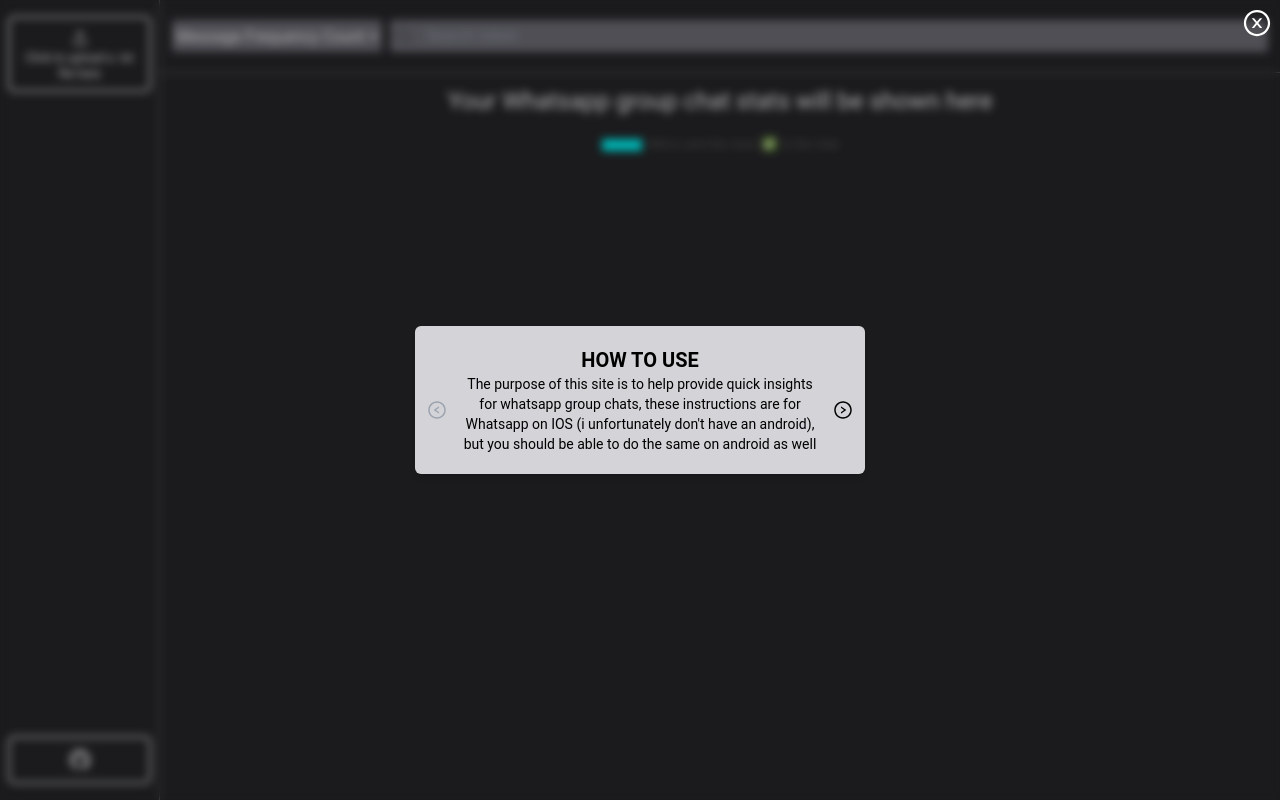
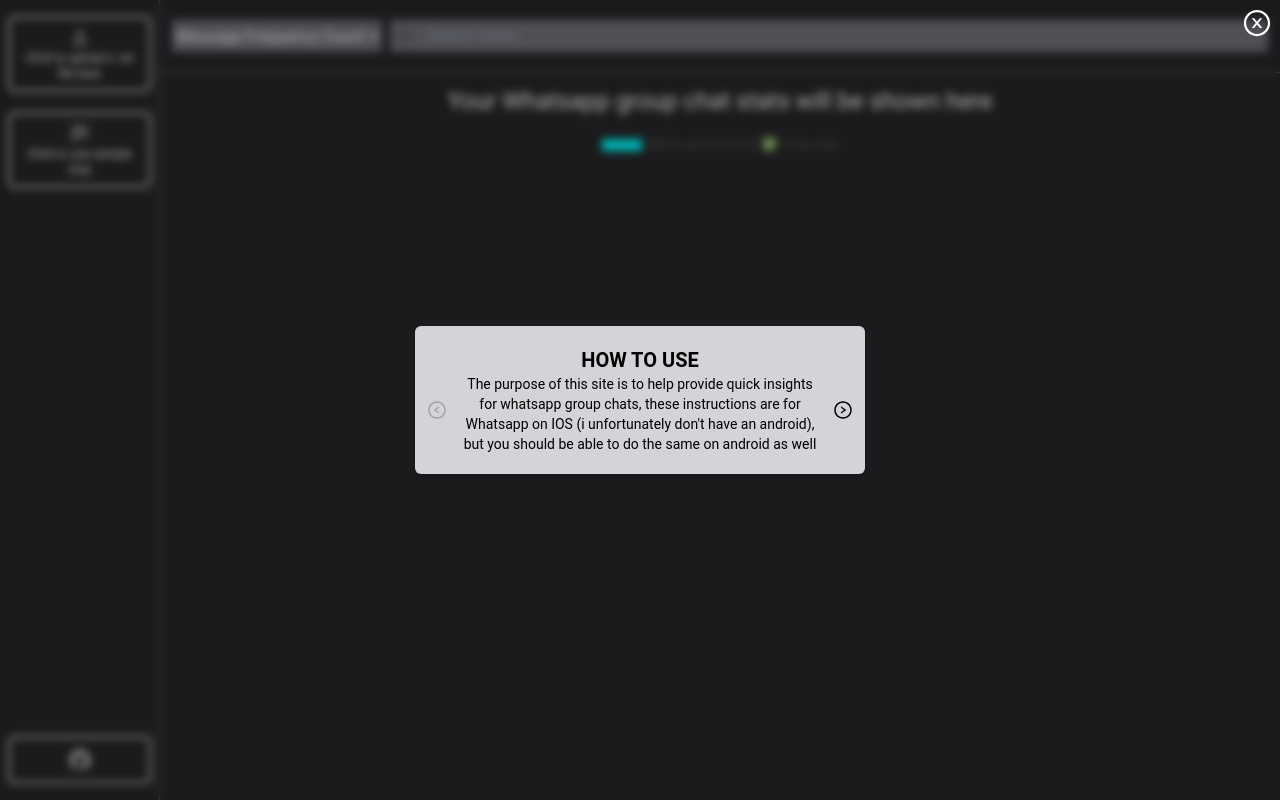
Before and after one commit to HaroldObasi/chat-visualizer, a Next.js app: page / in a window 1280 px wide. Built offline with nearby package versions, Linux system fonts and the light colour scheme.

Commit message:
created new button

```diff
--- a/src/components/layout/Sidebar/index.jsx
+++ b/src/components/layout/Sidebar/index.jsx
@@ -2,9 +2,11 @@
 import React, { useRef } from "react";
 import { FiUpload, FiCheck } from "react-icons/fi";
 import { FaGithub } from "react-icons/fa";
+import { BsChatLeftText } from "react-icons/bs";
+import SideButton from "@/components/ui/SideButton";
 
 const Sidebar = () => {
-  const { sidebarOpen, fileName, setFileName, setFileContent, setSearchToken } =
+  const { sidebarOpen, fileName, setFileName, setFileContent } =
     useGlobalContext();
   const fileInputRef = useRef(null);
 
@@ -37,10 +39,8 @@
         sidebarOpen ? "w-40" : "w-20"
       }  bg-zinc-800 h-screen px-2 border-r border-zinc-500 py-4 flex flex-col justify-between`}
     >
-      <button
-        onClick={onClickUpload}
-        className="py-2 px-3 w-full rounded-md border-2 hover:bg-zinc-500 relative"
-      >
+      <div className="space-y-5">
+        <SideButton onClick={onClickUpload}>
           <FiUpload className="mx-auto my-1" />
 
           <p className={`text-xs hidden md:block`}>
@@ -48,20 +48,23 @@
               ? "Click to upload a .txt file here"
               : `Uploaded: ${fileName}, Click to change file`}
           </p>
-
           <FiCheck
             className={`${
               fileName === "" ? "hidden" : "block"
             } absolute text-xl bg-zinc-800 rounded-full right-[-5px] text-green-500`}
           />
-
           <input
             className="input-field hidden"
             type="file"
             ref={fileInputRef}
             onChange={handleFileChange}
           />
-      </button>
+        </SideButton>
+        <SideButton>
+          <BsChatLeftText className="mx-auto my-1" />
+          <p className="text-xs hidden md:block">Click to use sample chat</p>
+        </SideButton>
+      </div>
 
       <a
         href="https://github.com/HaroldObasi/chat-visualizer"
```
Lines whose indentation alone changed are shown as unchanged.
